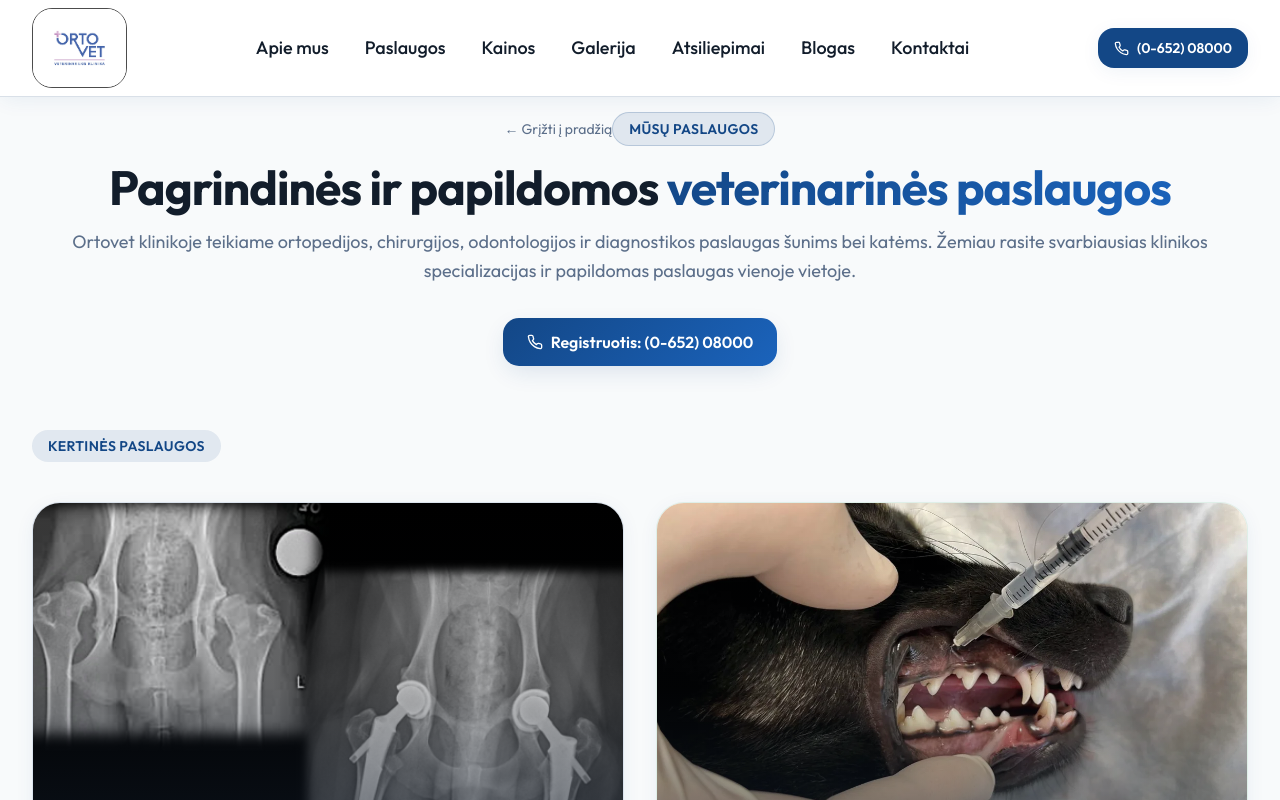
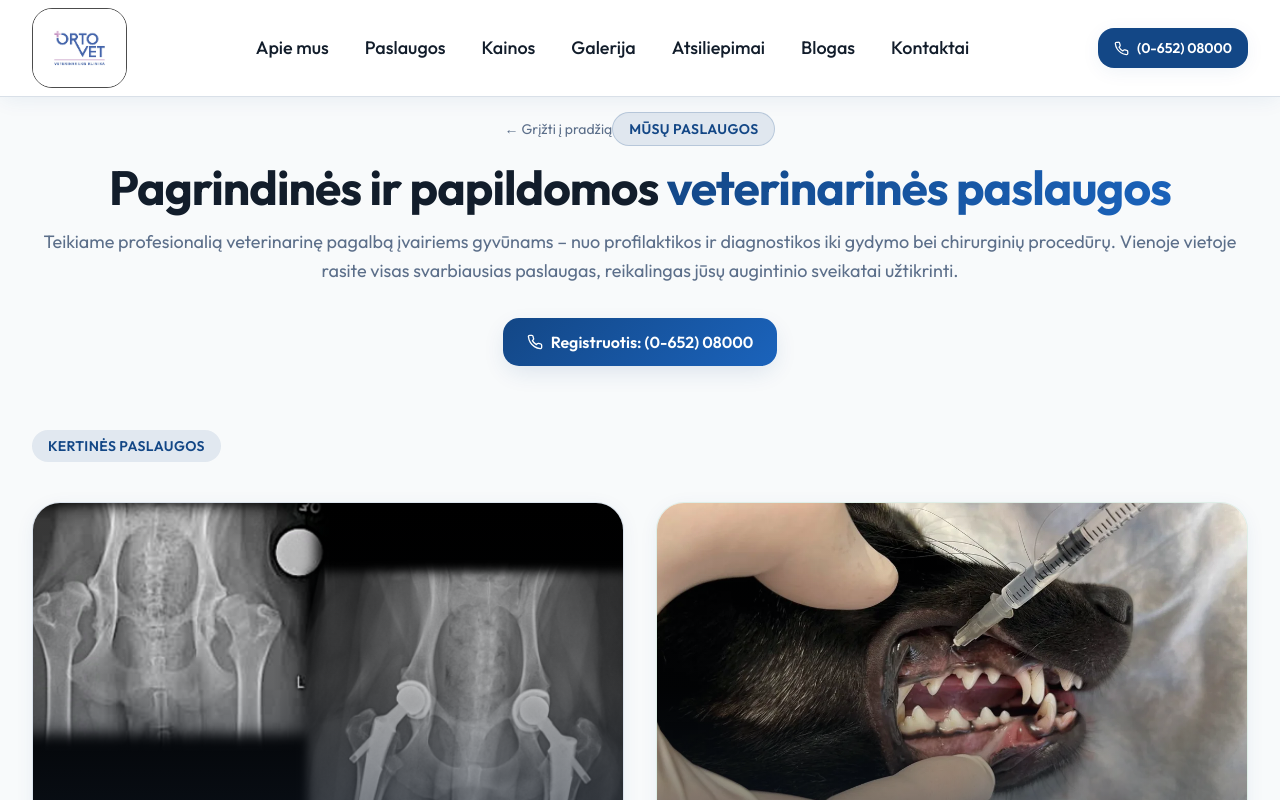
Before and after one commit to Dariuslukosius/ortovet-klinika-web, a React (Vite) app: page /paslaugos in a window 1280 px wide. Shown: the top 800 px of the page. Built offline with nearby package versions, Linux system fonts and the light colour scheme; the HTML template or start-up script is replaced by a standard one.

Commit message:
Refine services page intro copy

```diff
--- a/src/pages/ServicesPage.tsx
+++ b/src/pages/ServicesPage.tsx
@@ -75,10 +75,10 @@ export default function ServicesPage() {
               <span className="text-gradient-primary">veterinarinės paslaugos</span>
             </h1>
             <p className="text-muted-foreground text-lg leading-relaxed mb-8">
-              Ortovet klinikoje teikiame ortopedijos, chirurgijos, odontologijos
-              ir diagnostikos paslaugas šunims bei katėms. Žemiau rasite
-              svarbiausias klinikos specializacijas ir papildomas paslaugas
-              vienoje vietoje.
+              Teikiame profesionalią veterinarinę pagalbą įvairiems gyvūnams –
+              nuo profilaktikos ir diagnostikos iki gydymo bei chirurginių
+              procedūrų. Vienoje vietoje rasite visas svarbiausias paslaugas,
+              reikalingas jūsų augintinio sveikatai užtikrinti.
             </p>
             <a
               href="tel:+37065208000"
```
